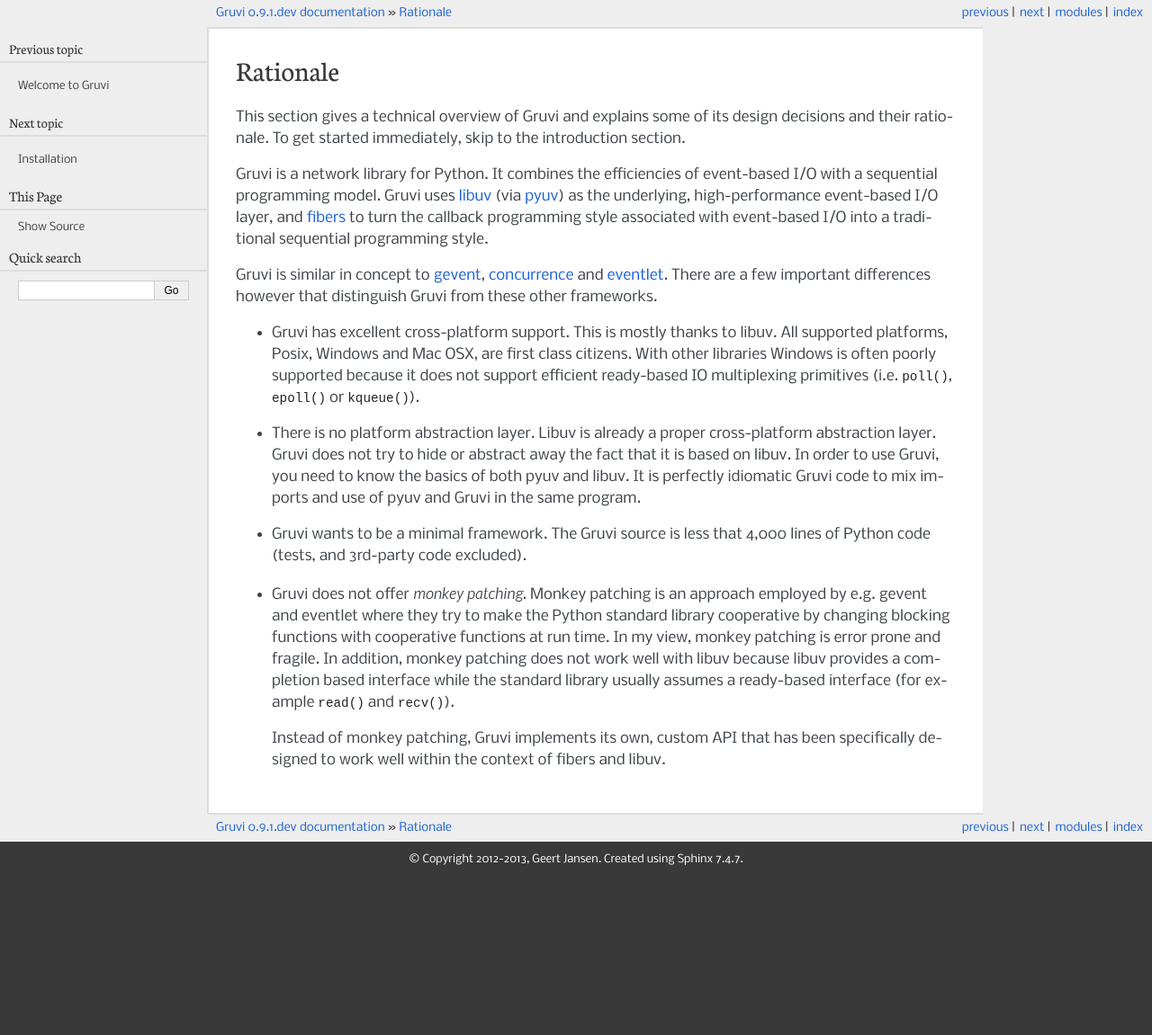
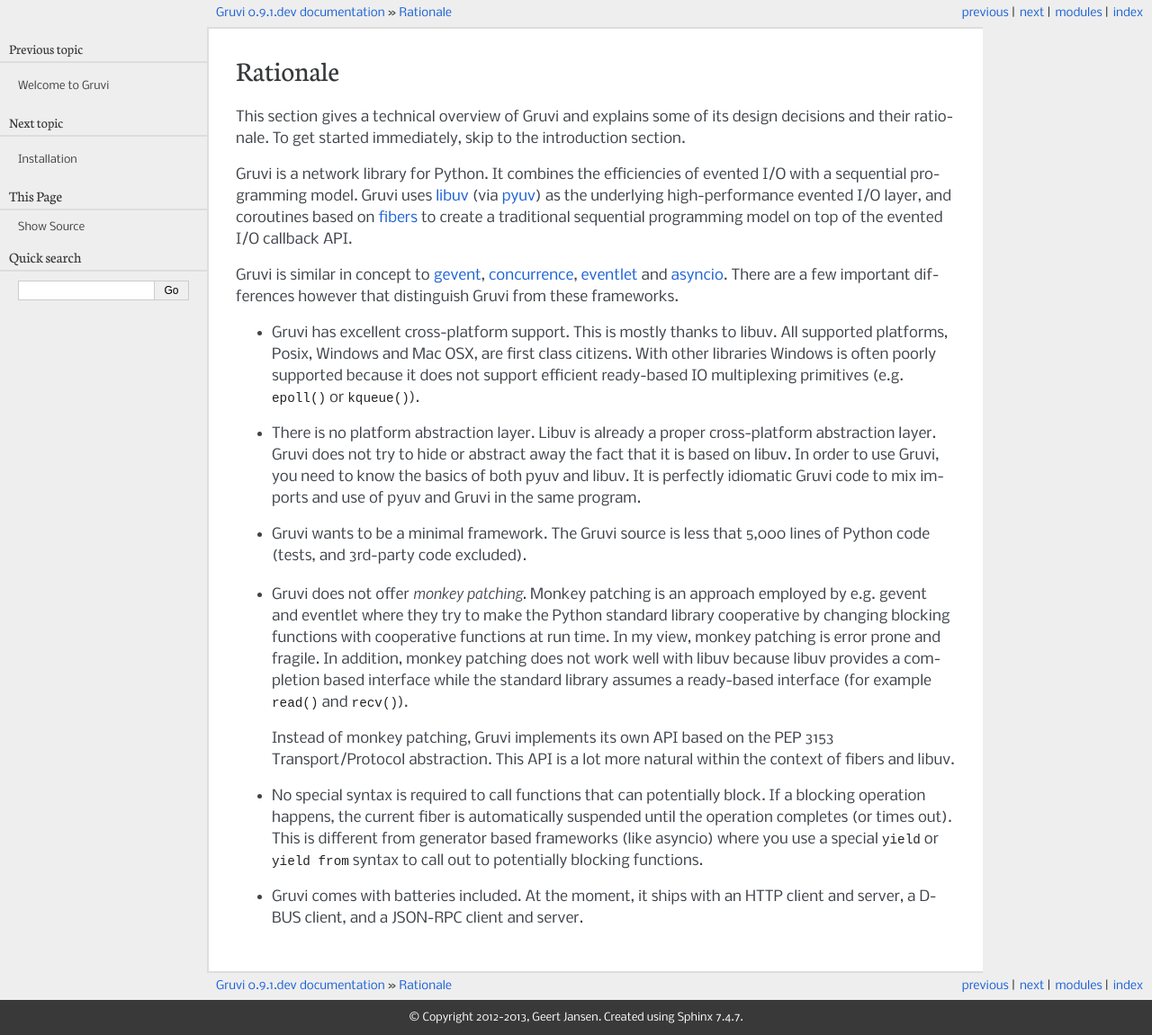
Before and after one commit to geertj/gruvi, a Sphinx documentation site: the page built from docs/rationale.rst, in a window 1280 px wide. Shown: the whole page at 90% size. Built offline with Sphinx 7.4.7, drawn with Linux system fonts in a browser that asks for light colours; before the commit the page ends 975 px from its top, so only the background shows below that.

Commit message:
[docs] minor updates

```diff
--- a/docs/rationale.rst
+++ b/docs/rationale.rst
@@ -8,21 +8,21 @@
 design decisions and their rationale. To get started immediately, skip to the
 :ref:`introduction` section.
 
-Gruvi is a network library for Python. It combines the efficiencies of
-event-based I/O with a sequential programming model. Gruvi uses libuv_ (via
-pyuv_) as the underlying, high-performance event-based I/O layer, and fibers_
-to turn the callback programming style associated with event-based I/O into a
-traditional sequential programming style.
+Gruvi is a network library for Python. It combines the efficiencies of evented
+I/O with a sequential programming model. Gruvi uses libuv_ (via pyuv_) as the
+underlying high-performance evented I/O layer, and coroutines based on fibers_
+to create a traditional sequential programming model on top of the evented I/O
+callback API.
 
-Gruvi is similar in concept to gevent_, concurrence_ and eventlet_. There are
-a few important differences however that distinguish Gruvi from these other
+Gruvi is similar in concept to gevent_, concurrence_, eventlet_ and asyncio_.
+There are a few important differences however that distinguish Gruvi from these
 frameworks.
 
 * Gruvi has excellent cross-platform support. This is mostly thanks to libuv.
   All supported platforms, Posix, Windows and Mac OSX, are first class citizens.
   With other libraries Windows is often poorly supported because it does not
-  support efficient ready-based IO multiplexing primitives (i.e. ``poll()``,
-  ``epoll()`` or ``kqueue()``).
+  support efficient ready-based IO multiplexing primitives (e.g.  ``epoll()``
+  or ``kqueue()``).
 
 * There is no platform abstraction layer. Libuv is already a proper
   cross-platform abstraction layer. Gruvi does not try to hide or abstract away
@@ -30,7 +30,7 @@
   the basics of both pyuv and libuv. It is perfectly idiomatic Gruvi code to
   mix imports and use of pyuv and Gruvi in the same program.
 
-* Gruvi wants to be a minimal framework. The Gruvi source is less that 4,000
+* Gruvi wants to be a minimal framework. The Gruvi source is less that 5,000
   lines of Python code (tests, and 3rd-party code excluded).
 
 * Gruvi does not offer *monkey patching*. Monkey patching is an approach
@@ -39,12 +39,20 @@
   functions at run time. In my view, monkey patching is error prone and
   fragile. In addition, monkey patching does not work well with libuv because
   libuv provides a completion based interface while the standard library
-  usually assumes a ready-based interface  (for example ``read()`` and
-  ``recv()``).
+  assumes a ready-based interface  (for example ``read()`` and ``recv()``).
 
-  Instead of monkey patching, Gruvi implements its own, custom API that has
-  been specifically designed to work well within the context of fibers and
-  libuv.
+  Instead of monkey patching, Gruvi implements its own API based on the PEP
+  3153 Transport/Protocol abstraction. This API is a lot more natural within
+  the context of fibers and libuv.
+
+* No special syntax is required to call functions that can potentially block.
+  If a blocking operation happens, the current fiber is automatically suspended
+  until the operation completes (or times out). This is different from
+  generator based frameworks (like asyncio) where you use a special ``yield``
+  or ``yield from`` syntax to call out to potentially blocking functions.
+
+* Gruvi comes with batteries included. At the moment, it ships with an HTTP
+  client and server, a D-BUS client, and a JSON-RPC client and server.
 
 .. _libuv: https://github.com/joyent/libuv
 .. _pyuv: http://pyuv.readthedocs.org/en/latest
@@ -52,3 +60,4 @@
 .. _gevent: http://gevent.org/
 .. _concurrence: http://opensource.hyves.org/concurrence
 .. _eventlet: http://eventlet.net/
+.. _asyncio: http://docs.python.org/3.4/library/asyncio.html
--- a/docs/tutorial.rst
+++ b/docs/tutorial.rst
@@ -2,9 +2,9 @@
 Tutorial
 ********
 
-This section contains a brief tutorial for those of you who want to "dive in"
+This section contains a brief tutorial for those of you who want to dive in
 right away. Not all concepts are thoroughly explained here. If something is not
-clear considering reading :ref:`Concepts` first.
+clear consider reading :ref:`Concepts` first.
 
 .. highlight:: python
    :linenothreshold: 10
```
